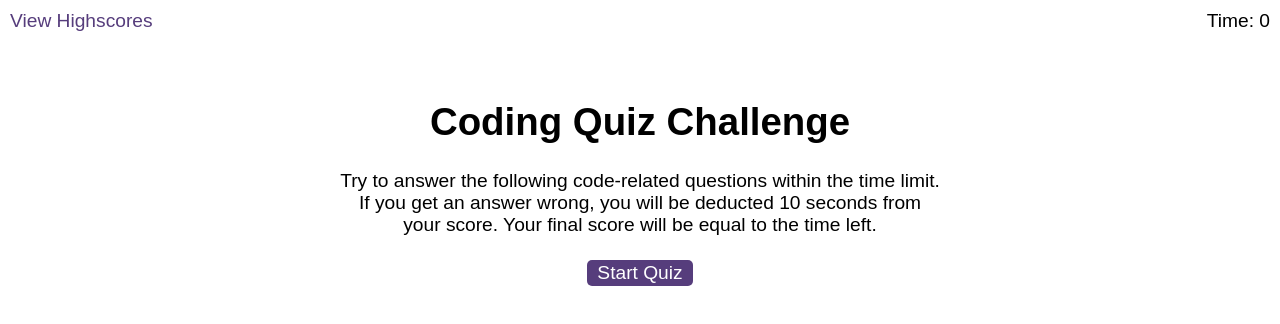
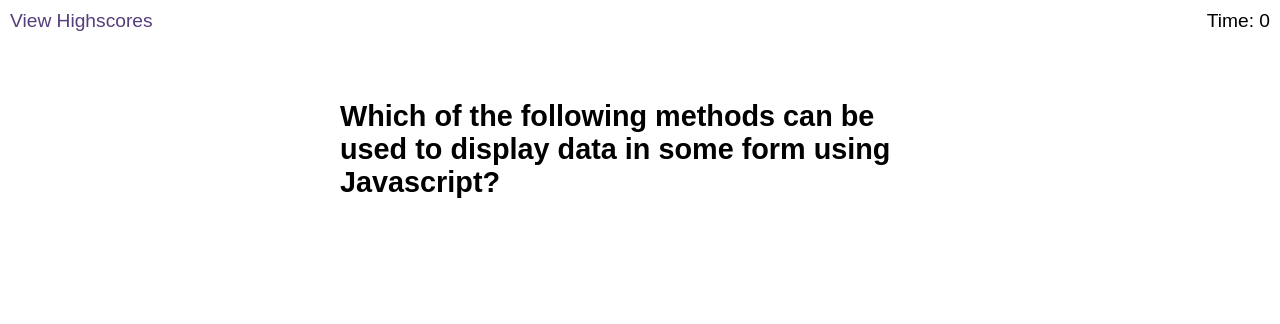
Before and after one commit to lissasimp/Code-Quiz, a plain HTML site: page index.html in a window 1280 px wide. Both pictures are taken after a click on the button "Start Quiz". Drawn offline with Linux system fonts and the light colour scheme.

Commit message:
start screen hidden, question screen showing

```diff
--- a/JS/logic.js
+++ b/JS/logic.js
@@ -1,57 +1,81 @@
-var scores = document.querySelector("scores");
-var timerElement = document.querySelector("#time");
-var startButton = document.querySelector("#start");
+// var scores = document.querySelector("scores");
+// var timerElement = document.querySelector("#time");
+var startButton = document.getElementById("start");
 var startScreen = document.querySelector("#start-screen");
 // var screen = document.querySelector(".wrapper"); //do I need this variable?
-var questions = document.querySelector("#questions");
-var hideScreen = document.querySelector(".hide");
-var questionTitle = document.querySelector("#question-title");
-var choices = document.querySelector("#choices"); //when user clicks choice, correct or incorrect
-var endScreen = document.querySelector("#end-screen");
-var score = document.querySelector("#final-score");
-var initials = document.querySelector("#initials"); //max 3?
-var submitBtn = document.querySelector("#submit");
-var goBackBtn = document.querySelector("[href=index.html]");
-var viewScores = document.querySelector("[href=./highscores.html]") //links to high score page
-var scores = document.querySelector(".scores"); //holds scores?
-var highScoresList = document.querySelector("#highscores")//ol so will need to use event delegation to add high scores
-var clearBtn = document.querySelector("#clear");
+var questionContainerEl = document.getElementById("question-container");
+// var hideScreen = document.querySelector(".hide");
+var questionElement = document.getElementById("question-title");
+var answerElement= document.getElementById("choices"); //when user clicks choice, correct or incorrect
+// var endScreen = document.querySelector("#end-screen");
+// var score = document.querySelector("#final-score");
+// var initials = document.querySelector("#initials"); //max 3?
+// var submitBtn = document.querySelector("#submit");
+// var goBackBtn = document.querySelector("[href=index.html]");
+// var viewScores = document.querySelector("[href=./highscores.html]") //links to high score page
+// var scores = document.querySelector(".scores"); //holds scores?
+// var highScoresList = document.querySelector("#highscores")//ol so will need to use event delegation to add high scores
+// var clearBtn = document.querySelector("#clear");
 // do I need to target wrappers?
 //when to use class and when to use id in querySelector?
 
 
-var correctAnswerIndex
-var timer;
-var timerCount;
-var quizQuestions;
-var finalScore; //holds the time left
-var penalty; //takes 10 seconds off the time if
+// var correctAnswerIndex
+// var timer;
+// var timerCount;
+// var quizQuestions;
+// var finalScore; //holds the time left
+// var penalty; //takes 10 seconds off the time if
 
 // The startGame function is called when the start button is clicked.
 //Timer changes to 60 seconds and then starts counting down
 //hide questions until start button is clicked
 //when start button is clicked, hide start screen
+
+var shuffledQuestions, currentQuestionIndex;
+
 function startGame() {
-  timerCount = 60;
-  startTimer()
-}
+//   timerCount = 60;
+//   startTimer()
+console.log("started")
+//this ahides start screen once game begins
+startScreen.classList.add('hide');
+currentQuestionIndex=0; //starts question array from first question
+shuffledQuestions= quizQuestions.sort(() => Math.random() - .5) //this will create negative and postive numbers so will create a random array
+
+questionContainerEl.classList.remove('hide');
+nextQuestion();
+
+};
+function nextQuestion() {
+  showQuestion(shuffledQuestions[currentQuestionIndex])
+};
+
+function showQuestion(questionTitle) {
+  questionElement.innerText = questionTitle.questionTitle
+
+};
+// }
+// }
+
+// function selectAnswer() {
 
 
 // The setTimer function starts and stops the timer and triggers winGame() and loseGame()
-function startTimer() {
-  // Sets timer
-  timer = setInterval(function() {
-    timerCount--;
-    timerElement.textContent = timerCount;
-    if (timerCount >= 0) {
+// function startTimer() {
+//   // Sets timer
+//   timer = setInterval(function() {
+//     timerCount--;
+//     timerElement.textContent = timerCount;
+//     if (timerCount >= 0) {
       //if counter reaches 0 or questions run out then timer will stop
-    if (timerCount === 0 || quizQuestions.length === 0) {
-        clearInterval(timer);
-        //takes player to enter hight scores
-        winGame(); //high scores function? link?
-      }
-    }
-    }, 1000);
+    // if (timerCount === 0 || quizQuestions.length === 0) {
+    //     clearInterval(timer);
+    //     //takes player to enter hight scores
+    //     winGame(); //high scores function? link?
+    //   }
+    // }
+    // }, 1000);
 
 
 //Questions
@@ -63,15 +87,16 @@ function startTimer() {
 //hide current screen and move to next screen
 //correct/incorrect should only be displayed for a couple of seconds
 
-// Attach event listener to start button to call startGame function on click
-startButton.addEventListener("click", startGame);
+//event listener to start game
+startButton.addEventListener('click', startGame);
+
 
 //Attach an event listener to answer options
-choices.addEventListener("click", ) // need to create an answer function as my second parameter
+// choices.addEventListener("click", ) // need to create an answer function as my second parameter
 
 
-//Attach an event listener to submit button
-submitBtn.addEventListener("click",     ) // create a submit function as 2nd parameter
+// //Attach an event listener to submit button
+// submitBtn.addEventListener("click", ) // create a submit function as 2nd parameter
 
 //Attach an event listener to high scores
 
@@ -114,8 +139,3 @@ submitBtn.addEventListener("click",     ) // create a submit function as 2nd par
 
 
 //link this file to the question file - questions will need to be a variable
-
-
-
-
-};
--- a/JS/questions.js
+++ b/JS/questions.js
@@ -1,82 +1,74 @@
 var quizQuestions = [
     {
-    questionTitle: "1. Javascript is an _______ language?",
+    questionTitle: "Javascript is an _______ language?",
     choices: [
-        'object-oriented',
-        'object-based',
-        'procedural',
-        'none of the above'
+        {text: 'a. object-oriented', correct: true},
+        {text: 'b. object-based', correct: false},
+        {text: 'c. procedural', correct: false},
+        {text: 'd. none of the above', correct: false},
         ],
-    correctAnswerIndex: 0
     },
     {
-    questionTitle: "2. Which of the following keywords is used to define a variable in Javascript?",
+    questionTitle: "Which of the following keywords is used to define a variable in Javascript?",
     choices: [
-        'a. var',
-        'b. let',
-        'c. Both A and B',
-        'd. None of the above',
+        {text: 'a. var', correct: false},
+        {text: 'b. let', correct: false},
+        {text: 'c. Both A and B', correct: true},
+        {text: 'd. None of the above', correct: false},
         ],
-    correctAnswerIndex: 2,
     },
     {
-    questionTitle: "3. Which of the following methods is used to access HTML elements using Javascript?",
+    questionTitle: "Which of the following methods is used to access HTML elements using Javascript?",
     choices: [
-        'a. getElementById()',
-        'b. getElementsByClassName',
-        'c. Both A and B',
-        'd. None of the above',
+        {text: 'a. getElementById()', correct: false},
+        {text: 'b. getElementsByClassName', correct: false},
+        {text: 'c. Both A and B', correct: true},
+        {text: 'd. None of the above', correct: false},
         ],
-    correctAnswerIndex: 2,
     },
     {
-    questionTitle: "4. Upon encountering empty statements, what does the Javascript Interpreter do?",
+    questionTitle: "Upon encountering empty statements, what does the Javascript Interpreter do?",
     choices: [
-        'a. Throws an error',
-        'b. Ignores the statement',
-        'c. Gives a warning',
-        'd. None of the above',
+        {text: 'a. Throws an error', correct: false},
+        {text: 'b. Ignores the statement', correct: true},
+        {text: 'c. Gives a warning', correct: false},
+        {text: 'd. None of the above', correct: false},
         ],
-    correctAnswerIndex: 1,
     },
     {
-    questionTitle: "5. Which of the following methods can be used to display data in some form using Javascript?",
+    questionTitle: "Which of the following methods can be used to display data in some form using Javascript?",
     choices: [
-        'a. document.write()',
-        'b. console.log()',
-        'c. window.alert()',
-        'd. All of the above',
+        {text: 'a. document.write()', correct: false},
+        {text: 'b. console.log()', correct: false},
+        {text: 'c. window.alert()', correct: false},
+        {text: 'd. All of the above', correct: true},
         ],
-    correctAnswerIndex: 3
     },
     {
-    questionTitle: "6. How can a datatype be declared to be a constant type?",
+    questionTitle: "How can a datatype be declared to be a constant type?",
     choices: [
-        'a. const',
-        'b. var',
-        'c. let',
-        'd. constant'
+        {text: 'a. const', correct: true},
+        {text: 'b. var', correct: false},
+        {text: 'c. let', correct: false},
+        {text: 'd. constant', correct: false},
         ],
-    correctAnswerIndex: 0
     },
     {
-    questionTitle: "7. Which function is used to serialize an object into a JSON string in Javascript?",
+    questionTitle: "Which function is used to serialize an object into a JSON string in Javascript?",
     choices: [
-        'a. stringify()',
-        'b. parse()',
-        'c. convert()',
-        'd. None of the above'
+        {text: 'a. stringify()', correct: true},
+        {text: 'b. parse()', correct: false},
+        {text: 'c. convert()', correct: false},
+        {text: 'd. None of the above', correct: false},
         ],
-        correctAnswerIndex: 0
         },
         {
-    questionTitle: "7. How do we write a comment in javascript?",
+    questionTitle: "How do we write a comment in javascript?",
     choices: [
-        'a. /* */',
-        'b. //',
-        'c. #',
-        'd. <!-->'
+        {text: 'a. /* */', correct: false},
+        {text: 'b. //', correct: true},
+        {text: 'c. #', correct: false},
+        {text: 'd. <!-->', correct: false},
         ],
-        correctAnswerIndex: 1
         },
-]
+];
--- a/index.html
+++ b/index.html
@@ -25,7 +25,7 @@
         <button id="start">Start Quiz</button>
       </div>
 
-      <div id="questions" class="hide"> <!--Use event delegation-->
+      <div id="question-container" class="hide"> <!--Use event delegation-->
         <h2 id="question-title"></h2>
         <div id="choices" class="choices"></div>
       </div>
```
